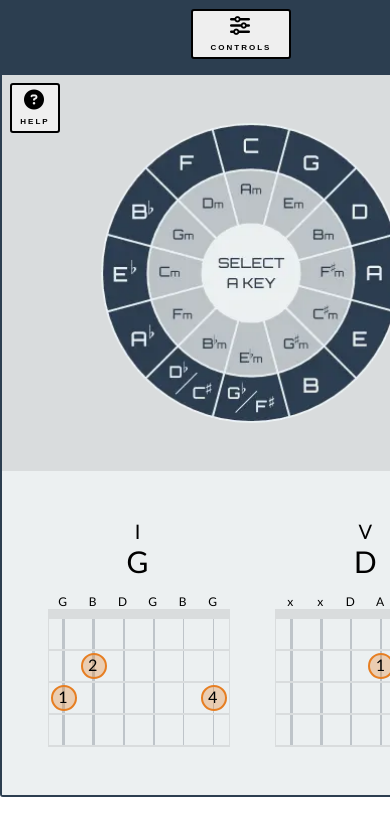
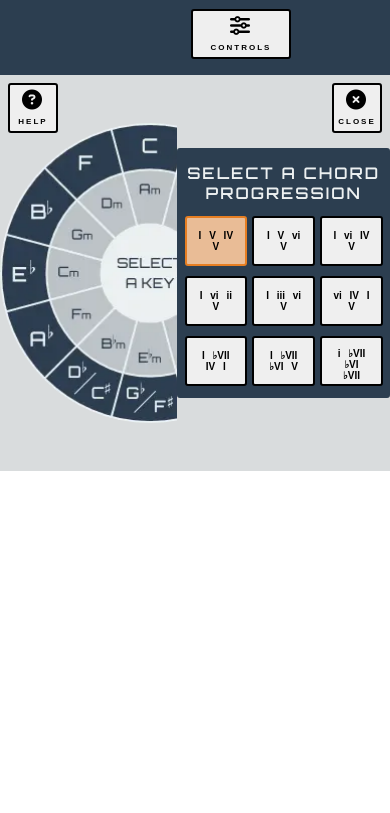
Before and after one commit to PhantomPWR/chord-progression-pocket-guide, a plain HTML site: page index.html in a window 390 px wide. Both pictures are taken after a click on the button "CONTROLS". Shown: the part 66-879 px from the top of the page. After the commit the page ends 844 px from the top, so only its background shows below. Drawn offline with Linux system fonts and the light colour scheme.

Commit message:
Start show & hide elements based on screen size

```diff
--- a/assets/css/styles.css
+++ b/assets/css/styles.css
@@ -67,6 +67,25 @@ button.active {
     background-color: #e9bc96;
 }
 
+/* Sliding Drawer Containers */
+
+.drawer,
+.drawer.in {
+    transition: 300ms all ease-in-out;
+}
+.drawer {
+    position: fixed;
+    width: 100%;
+    z-index: 1;
+}
+
+#controlDrawer {
+    left: -100%;
+}
+
+#controlDrawer.in {
+    left: 0;
+}
 
 
 /* -- TYPOGRAPHY & COLOURS -- */
--- a/assets/js/script.js
+++ b/assets/js/script.js
@@ -1,3 +1,7 @@
+/*
+ * Handle header display on mobile phones
+ */
+
 // Set global variables
 const mediaQueryList = [
     window.matchMedia('(max-width: 414px)'),
@@ -6,8 +10,14 @@ const mediaQueryList = [
 const mobileHeader = document.getElementById("mobileHeader");
 const siteTitle = document.getElementById("siteTitle");
 const mobileButtons = document.getElementById("mobileButtons");
+const controlArea = document.getElementById("controls");
+const controlDrawer = document.getElementById("controlDrawer");
+const helpDrawer = document.getElementById("helpDrawer");
+const drawer = document.getElementsByClassName("drawer");
+const mobileControlBtn = document.getElementById("controlAreaBtn");
+const closeDrawerBtns = document.getElementsByTagName("button");
 
-// Detect mobile phone & display mobile header
+// Detect mobile phone & handle element display
     window.addEventListener('load', function() {
 
     for (let mediaQuery of mediaQueryList) {
@@ -22,11 +32,47 @@ for (let mediaQuery of mediaQueryList) {
 
             // Display mobile header
             mobileHeader.style.display = 'flex';
-    } else {
 
-        // Hide mobile header on desktop & tablet
-        mobileHeader.style.display = 'none';
+            // Move control area into control drawer
+            controlDrawer.appendChild(controlArea);
+
         }
     }
 
     });
+
+
+
+// closeDrawerBtns.forEach(closeDrawerBtn => {
+
+//     addEventListener("click", function handleClick(event) {
+//         console.log("Close button clicked", event);
+//         controlDrawer.classList.remove("in");
+//     });
+
+// });
+
+console.log(drawer);
+
+document.addEventListener("DOMContentLoaded", function() {
+
+    for (let closeDrawerBtn of closeDrawerBtns) {
+        closeDrawerBtn.addEventListener("click", function() {
+            if (this.getAttribute("type") === "close") {
+                console.log("Close button clicked");
+                // drawer.classList.remove("in");
+            }
+        });
+    }
+
+});
+
+
+
+
+
+
+// Mobile phone control area button
+mobileControlBtn.addEventListener("click", function() {
+    controlDrawer.classList.add("in");
+});
--- a/index.html
+++ b/index.html
@@ -27,21 +27,22 @@
 
             <div id="mobileButtons">
 
-                <!-- Controls Button -->
-                <button class="controls-btn">
+                <!-- Control Area Button -->
+                <button id="controlAreaBtn" class="controls-btn">
                     <i class="fa-solid fa-sliders"></i>
                     <span class="uppercase">Controls</span>
                 </button>
 
                 <!-- Help Button -->
-                <button class="help-btn">
+                <button class="help-btn drawer-btn">
                     <i class="fa-solid fa-circle-question"></i>
                     <span class="uppercase">Help</span>
                 </button>
             </div>
 
         </header>
-
+        <div id="helpDrawer" class="drawer">Contains Help Information</div>
+        <div id="controlDrawer" class="drawer"></div>
         <!-- Control Area -->
         <section id="controls" class="control-area">
 
@@ -81,8 +82,8 @@
                 </div>
             </div>
 
-            <!-- Modal Close Button -->
-            <button id="controlAreaClose" class="close-btn">
+            <!-- Drawer Close Button -->
+            <button id="controlDrawerClose" class="close-btn" type="close">
                 <i class="fa-solid fa-circle-xmark"></i>
                 <span class="uppercase">Close</span>
             </button>
```
Lines whose indentation alone changed are shown as unchanged.
